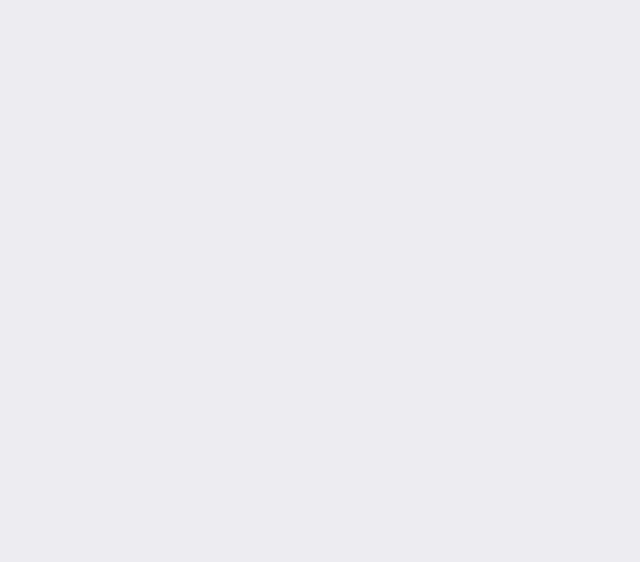
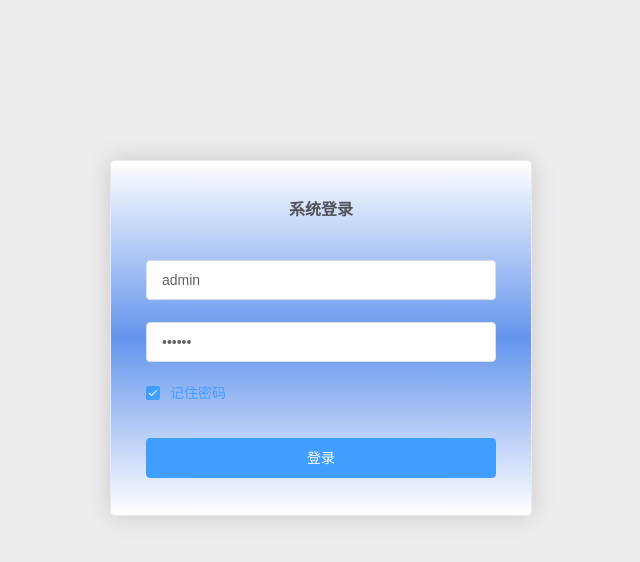
Before and after one commit to zhangqian00/vue2.x-manageSystem, a Vue app: page /#/login in a window 1280 px wide. Shown: the top 562 px of the page, without its empty margins (319-959 px from the left). Built offline with nearby package versions, Linux system fonts and the light colour scheme.

Commit message:
添加登录页

```diff
--- /dev/null
+++ b/src/components/login.vue
@@ -0,0 +1,87 @@
+<template>
+	<el-form ref="AccountFrom" :model="account" :rules="rules" label-position="left" label-width="0px"
+           class="demo-ruleForm login-container">
+	    <h3 class="title">系统登录</h3>
+	    <el-form-item prop="username">
+	      <el-input type="text" v-model="account.username" auto-complete="off" placeholder="账号"></el-input>
+	    </el-form-item>
+	    <el-form-item prop="pwd">
+	      <el-input type="password" v-model="account.pwd" auto-complete="off" placeholder="密码"></el-input>
+	    </el-form-item>
+	    <el-checkbox v-model="checked" checked class="remember">记住密码</el-checkbox>
+	    <el-form-item style="width:100%;">
+	      <el-button type="primary" style="width:100%;" @click="handleLogin" :loading="logining">登录</el-button>
+	    </el-form-item>
+  </el-form>
+</template>
+
+<script>
+	export default {
+		data(){
+			return {
+				logining: false,
+		        account: {
+		          username: 'admin',
+		          pwd: '123456'
+		        },
+		        rules: {
+		          username: [
+		            {required: true, message: '请输入账号', trigger: 'blur'},
+		            //{ validator: validaePass }
+		          ],
+		          pwd: [
+		            {required: true, message: '请输入密码', trigger: 'blur'},
+		            //{ validator: validaePass2 }
+		          ]
+		        },
+		        checked: true
+			}
+		},
+		methods: {
+			handleLogin(){
+				this.$refs.AccountFrom.validate((valid) => {
+					if (valid) {
+						this.logining = true;
+						setTimeout(()=>{
+							this.$router.push({ path: '/home' });
+						},1000);
+					} else {
+						console.log('error submit!!');
+						return false;
+					}
+				});
+			}
+		}
+	}
+</script>
+
+<style scoped>
+	.login-container {
+		/*box-shadow: 0 0px 8px 0 rgba(0, 0, 0, 0.06), 0 1px 0px 0 rgba(0, 0, 0, 0.02);*/
+		-webkit-border-radius: 5px;
+		border-radius: 5px;
+		-moz-border-radius: 5px;
+		background-clip: padding-box;
+		margin: 160px auto;
+		width: 350px;
+		padding: 35px 35px 15px 35px;
+		background: #fff;
+		border: 1px solid #eaeaea;
+		box-shadow: 0 0 25px #cac6c6;
+
+		background: -ms-linear-gradient(top, #fff, #6495ed);        /* IE 10 */
+		background:-moz-linear-gradient(top,#b8c4cb,#f6f6f8);/*火狐*/
+		background:-webkit-gradient(linear, 0% 0%, 0% 100%,from(#b8c4cb), to(#f6f6f8));/*谷歌*/
+		background: -webkit-gradient(linear, 0% 0%, 0% 100%, from(#fff), to(#6495ed));      /* Safari 4-5, Chrome 1-9*/
+		background: -webkit-linear-gradient(top, #fff, #6495ed,#fff);   /*Safari5.1 Chrome 10+*/
+		background: -o-linear-gradient(top, #fff, #6495ed);  /*Opera 11.10+*/
+	}
+	.login-container .title {
+		margin: 0px auto 40px auto;
+		text-align: center;
+		color: #505458;
+	}
+	.login-container .remember {
+		margin: 0px 0px 35px 0px;
+	}
+</style>
--- a/src/router/index.js
+++ b/src/router/index.js
@@ -1,5 +1,6 @@
 import Vue from 'vue';
 import Router from 'vue-router';
+import Login from '../components/login.vue'; // 登录页
 import Home from '../components/home/home.vue'; // 首页
 import UserCenter from '../components/userCenter/userCenter.vue'; // 个人中心
 
@@ -7,7 +8,8 @@ Vue.use(Router);
 
 export default new Router({
   routes: [
-    {name: 'default',path: '/',redirect: {name: 'home'}}, // 重定向
+    {name: 'default',path: '/',redirect: {name: 'login'}}, // 重定向
+    {name: 'login',path: '/login',component: Login}, // 登录页
     {name: 'home',path: '/home',component: Home}, // 首页
     {name: 'userCenter',path: '/userCenter',component: UserCenter}, // 个人中心
   ]
```
